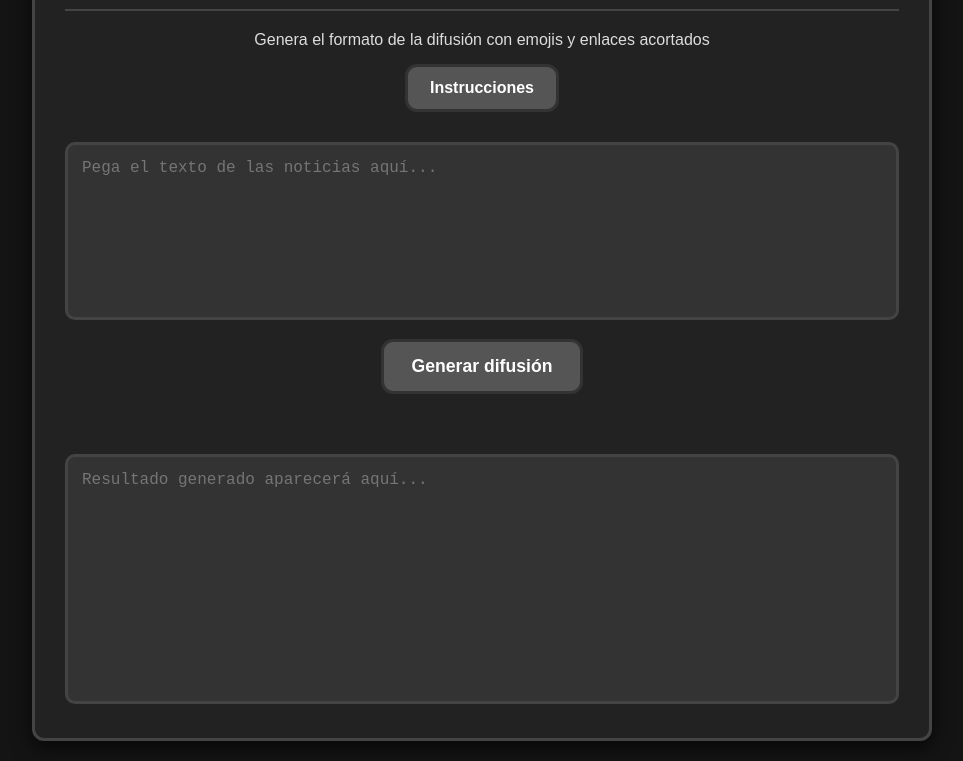
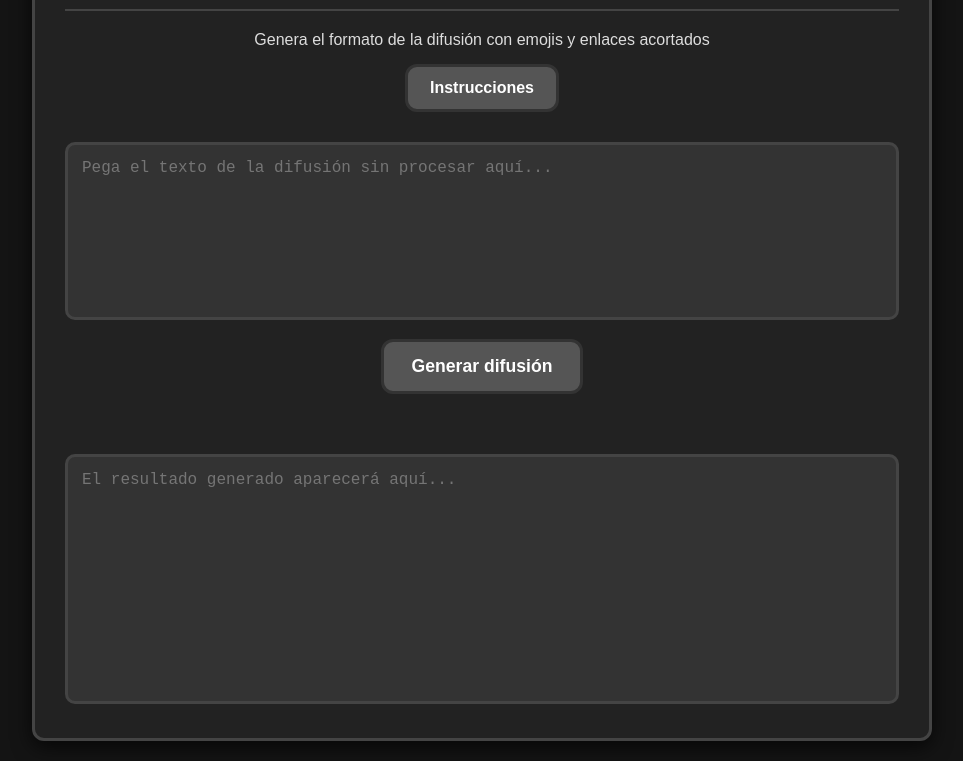
Before and after one commit to hyperhue-studio/NewsDiffusionAutomatizer, a website: page public/index.html in a window 1280 px wide. Shown: the part 89-850 px from the top of the page, without its empty margins (158-1121 px from the left). Drawn offline with Linux system fonts and the light colour scheme.

Commit message:
Update index.html

```diff
--- a/public/index.html
+++ b/public/index.html
@@ -16,12 +16,12 @@
         </div>
 
         <div class="form-container">
-            <textarea id="input-text" placeholder="Pega el texto de las noticias aquí..." rows="8"></textarea>
+            <textarea id="input-text" placeholder="Pega el texto de la difusión sin procesar aquí..." rows="8"></textarea>
             <button id="process-button">Generar difusión</button>
         </div>
 
         <div class="output-container">
-            <textarea id="output-text" readonly rows="12" placeholder="Resultado generado aparecerá aquí..."></textarea>
+            <textarea id="output-text" readonly rows="12" placeholder="El resultado generado aparecerá aquí..."></textarea>
         </div>
 
         <!-- Popup de instrucciones -->
```
